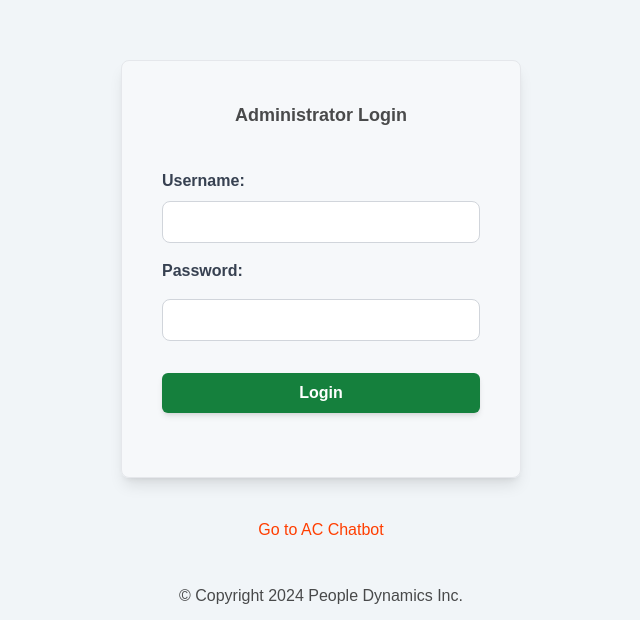
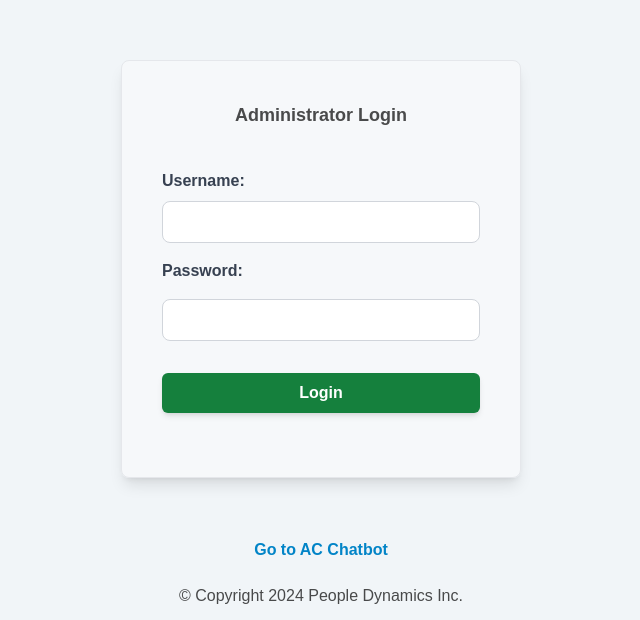
Before and after one commit to janela3121/ac-chatbot, a SvelteKit app: page /admin in a window 1280 px wide. Shown: the part 180-800 px from the top of the page, without its empty margins (319-959 px from the left). Built offline with nearby package versions, Linux system fonts and the light colour scheme.

Commit message:
UI updates

```diff
--- a/src/routes/+page.svelte
+++ b/src/routes/+page.svelte
@@ -218,8 +218,8 @@
 					</button>
 				</form>
 			</div>
-			<div class="text-center mt-5">
-				<a href="/admin">Administrator Login</a>
+			<div class="text-center mt-5 font-bold">
+				<a class="text-sky-600" href="/admin">Administrator Login</a>
 			</div>
 		{/if}
 		<!-- Chat Conversation Section -->
--- a/src/routes/admin/+page.svelte
+++ b/src/routes/admin/+page.svelte
@@ -37,5 +37,7 @@
 		</form>
 		<br />
 	</div>
-	<a href="/">Go to AC Chatbot</a>
+	<div class="text-center mt-5 font-bold">
+		<a class="text-sky-600" href="/">Go to AC Chatbot</a>
+	</div>
 </section>
```
